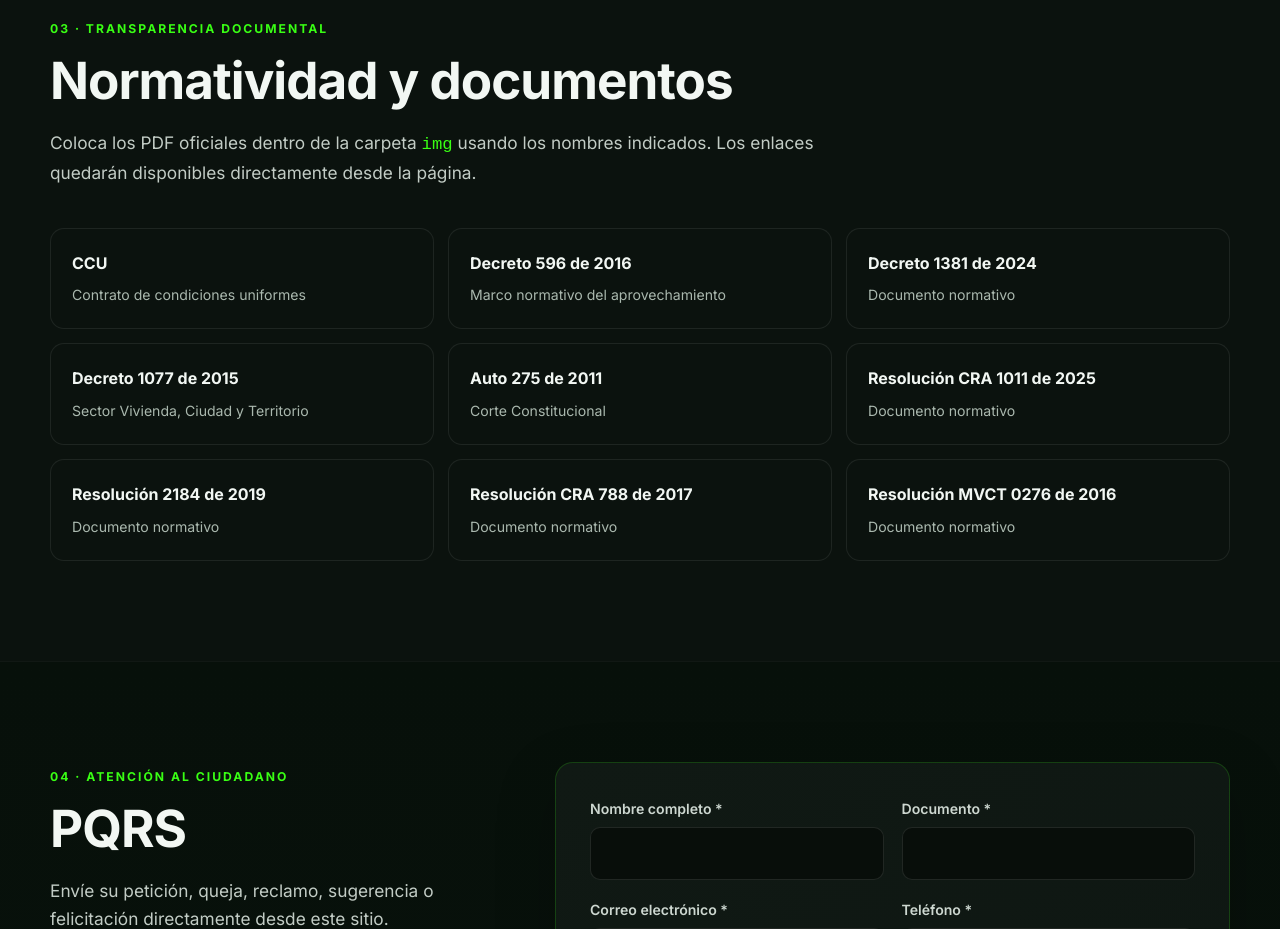
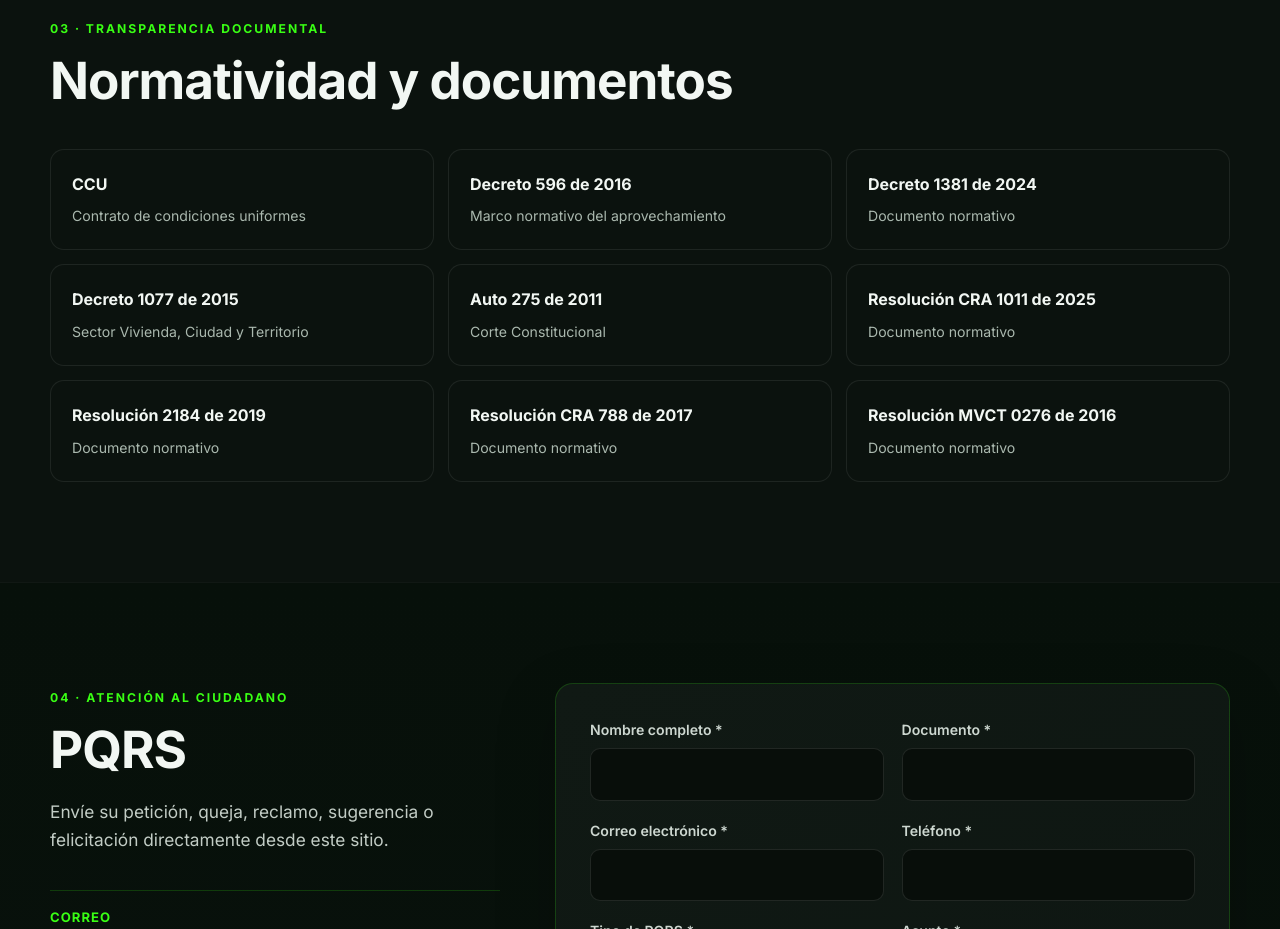
Before and after one commit to cooresuntol/cooresuntol.github.io, a plain HTML site: page index.html in a window 1280 px wide. Shown: the part 2720-3649 px from the top of the page. Drawn offline with Linux system fonts and the light colour scheme.

Commit message:
Update index.html

```diff
--- a/index.html
+++ b/index.html
@@ -102,7 +102,7 @@
       <div class="container">
         <span class="section-kicker">03 · Transparencia documental</span>
         <h2>Normatividad y documentos</h2>
-        <p class="section-intro">Coloca los PDF oficiales dentro de la carpeta <code>img</code> usando los nombres indicados. Los enlaces quedarán disponibles directamente desde la página.</p>
+        <p class="section-intro"><!--Coloca los PDF oficiales dentro de la carpeta <code>img</code> usando los nombres indicados. Los enlaces quedarán disponibles directamente desde la página.</p>-->
         <div class="docs-grid">
           <a href="documentos/CCU COORESUNTOL 2026.pdf" target="_blank" rel="noopener" class="doc-card"><b>CCU</b><span>Contrato de condiciones uniformes</span></a>
           <a href="documentos/DECRETO-596-2016.pdf" target="_blank" rel="noopener" class="doc-card"><b>Decreto 596 de 2016</b><span>Marco normativo del aprovechamiento</span></a>
```
